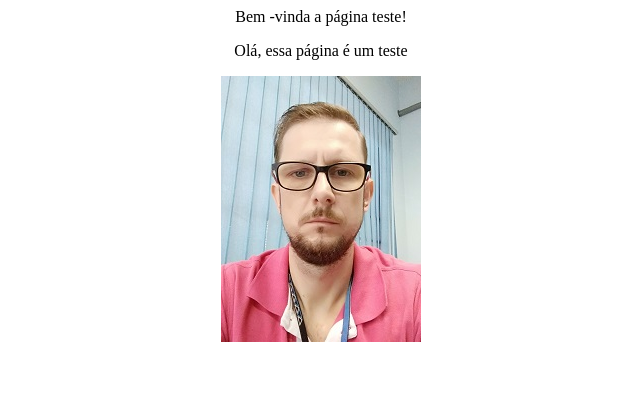
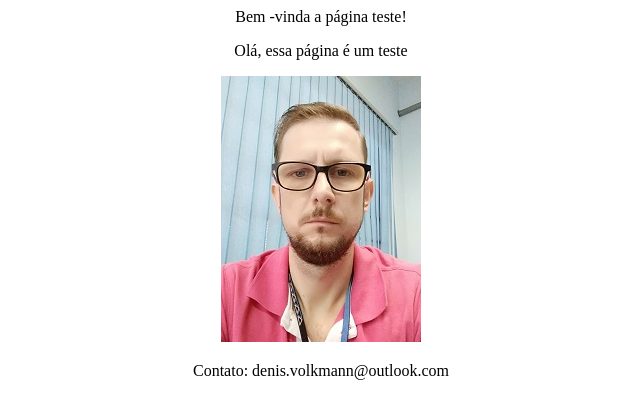
Before and after one commit to denisvolkmann/denisvolkmann.github.io, a plain HTML site: page index.html in a window 1280 px wide. Shown: the whole page, without its empty margins (319-959 px from the left). Drawn offline with Linux system fonts and the light colour scheme.

```diff
--- a/index.html
+++ b/index.html
@@ -4,11 +4,13 @@
 <body
 
 	<h1 style="text-align: center;"> Bem -vinda a página teste!</h1>
-	<p style="text-align:center;">Olá, essa página é um teste</p>
+	<p style="text-align: center;">Olá, essa página é um teste</p>
 
 	<center>
 	<img src="imagens/perfil.jpg">
     </center>
 
+    <p style="text-align: center;">Contato: denis.volkmann@outlook.com</p>
+
 <body>
 </html>
```
